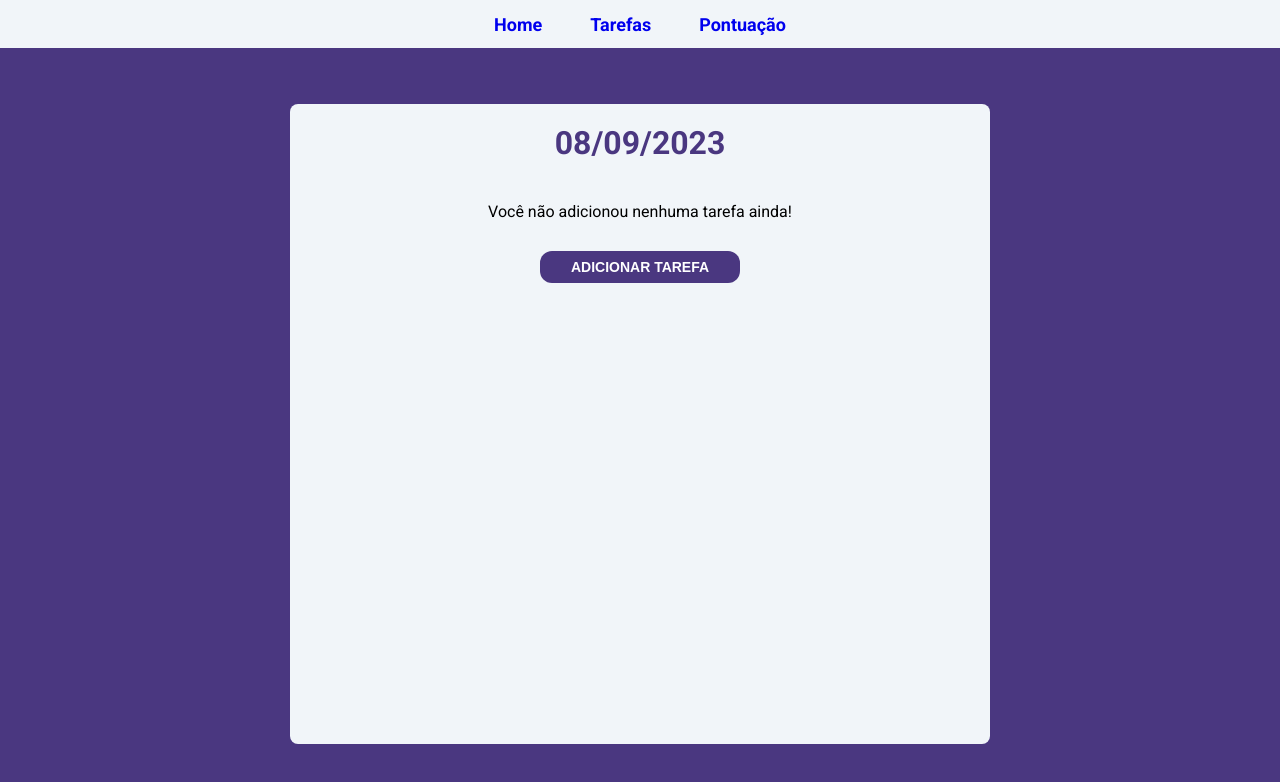
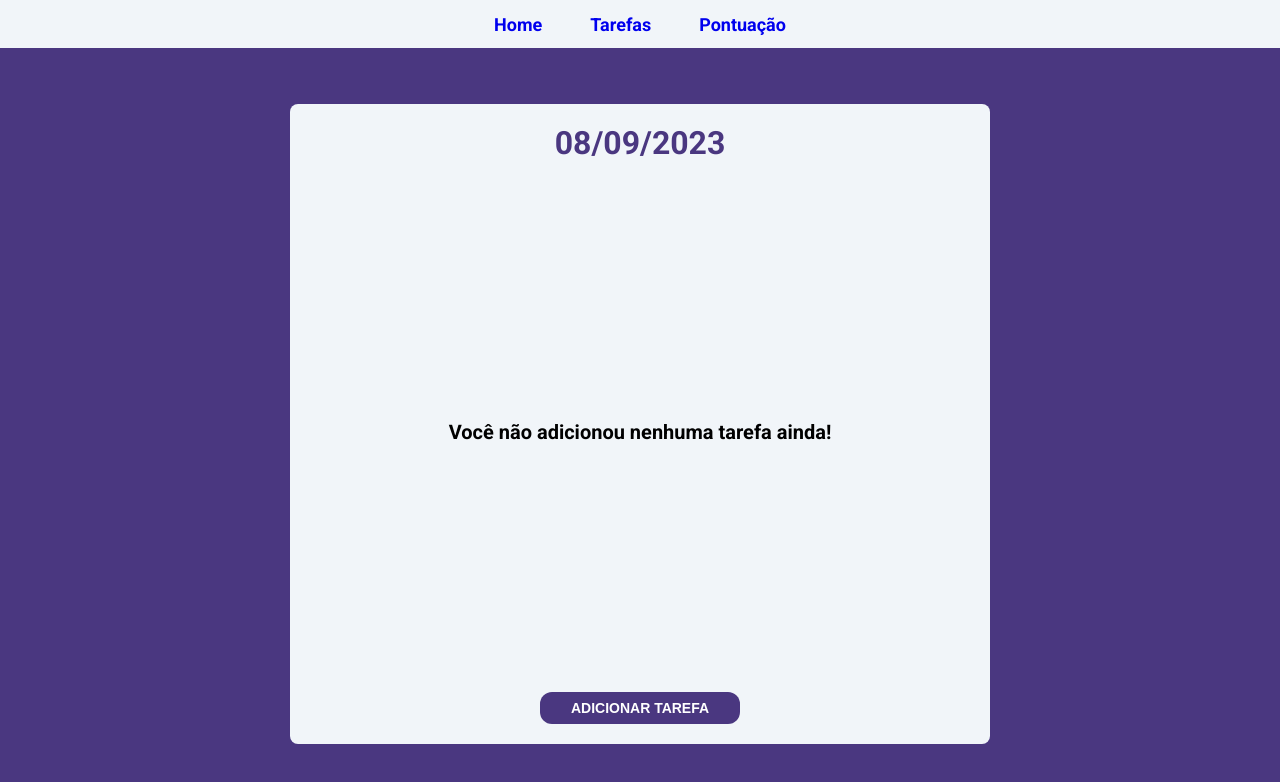
Before and after one commit to Adrianodbs/daily-task-web, a React (Vite) app: page /tasks in a window 1280 px wide. Shown: the top 782 px of the page. Built offline with nearby package versions, Linux system fonts and the light colour scheme.

Commit message:
Feat: create navigate to home

```diff
--- a/src/pages/Tasks/index.tsx
+++ b/src/pages/Tasks/index.tsx
@@ -1,4 +1,5 @@
 import { useState } from 'react'
+import { useNavigate } from 'react-router-dom'
 import Button from '../../components/Button'
 import { useTaskContext } from '../../context/TaskContext'
 import { getCurrentDate } from '../../utils/GetCurrentDate'
@@ -7,6 +8,7 @@ import * as C from './style'
 
 export default function Tasks() {
   const [checkedTasks, setCheckedTasks] = useState<string[]>([])
+  const navigate = useNavigate()
 
   const { tasks } = useTaskContext()
 
@@ -21,7 +23,10 @@ export default function Tasks() {
     }
   }
 
-  console.log(checkedTasks)
+  function handleAddTaskClick() {
+    navigate('/')
+  }
+
   return (
     <C.Container>
       <C.Content>
@@ -45,13 +50,12 @@ export default function Tasks() {
               <p>Você não adicionou nenhuma tarefa ainda!</p>
             )}
           </C.List>
-
-          {tasks.length > 0 ? (
-            <Button children="Enviar" />
-          ) : (
-            <Button children="Adicionar tarefa" />
-          )}
         </C.Tasks>
+        {tasks.length > 0 ? (
+          <Button children="Enviar" />
+        ) : (
+          <Button children="Adicionar tarefa" onClick={handleAddTaskClick} />
+        )}
       </C.Content>
     </C.Container>
   )
--- a/src/pages/Tasks/style.ts
+++ b/src/pages/Tasks/style.ts
@@ -18,6 +18,7 @@ export const Content = styled.div`
   display: flex;
   flex-direction: column;
   align-items: center;
+  justify-content: space-between;
 
   h1{
     margin-bottom: 40px;
@@ -46,6 +47,11 @@ export const List = styled.ul`
     color: var(--purple);
     font-weight: 600;
     text-transform: uppercase;
+  }
+
+  p{
+    font-size: 20px;
+    font-weight: 600;
   }
 `
 
```
